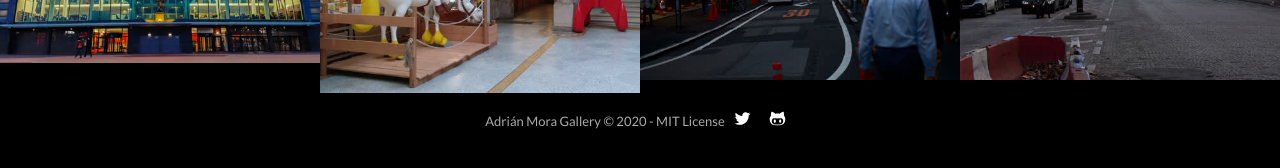
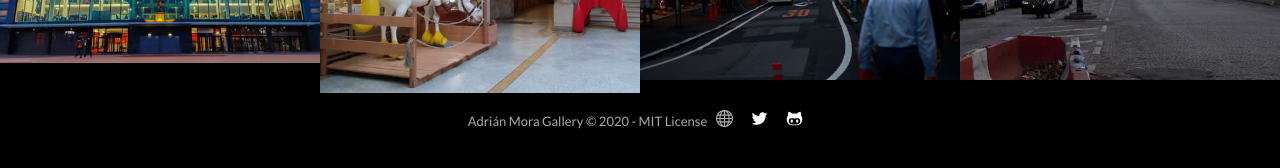
Before and after one commit to leakspin/gallery, a Jekyll site: the page built from index.html, in a window 1280 px wide. Shown: the part 218-386 px from the top of the page. Built offline with Jekyll 4.4.1, drawn with Linux system fonts in a browser that asks for light colours.

Commit message:
added global site

```diff
--- a/_config.yml
+++ b/_config.yml
@@ -14,10 +14,12 @@ twitter:
   card: summary
 twitch: leakspin
 github: leakspin
+site: https://adrianmora.me
 
 social:
   name: Leakspin
   links:
+    - https://adrianmora.me
     - https://twitter.com/leakspin_
     - https://github.com/leakspin
 
--- a/_includes/icons.html
+++ b/_includes/icons.html
@@ -105,7 +105,7 @@
 
 <symbol id="icon-www" viewBox="0 0 15 15">
 <title>www</title>
-<path style="fill:#030104;" d="M14.982,7C14.736,3.256,11.744,0.263,8,0.017V0H7.5H7v0.017C3.256,0.263,0.263,3.256,0.017,7H0v0.5
+<path style="fill:#acacac;" d="M14.982,7C14.736,3.256,11.744,0.263,8,0.017V0H7.5H7v0.017C3.256,0.263,0.263,3.256,0.017,7H0v0.5
 V8h0.017C0.263,11.744,3.256,14.736,7,14.982V15h0.5H8v-0.018c3.744-0.246,6.736-3.238,6.982-6.982H15V7.5V7H14.982z M4.695,1.635
 C4.212,2.277,3.811,3.082,3.519,4H2.021C2.673,2.983,3.599,2.16,4.695,1.635z M1.498,5h1.758C3.122,5.632,3.037,6.303,3.01,7H1.019
 C1.072,6.296,1.238,5.623,1.498,5z M1.019,8H3.01c0.027,0.697,0.112,1.368,0.246,2H1.498C1.238,9.377,1.072,8.704,1.019,8z
--- a/_includes/social-links.html
+++ b/_includes/social-links.html
@@ -1,4 +1,10 @@
 <div class="social-links">
+    {% if site.site %}
+        <a class="link" data-title="{{ site.site }}" href="{{ site.site }}" target="_blank">
+            <svg class="icon icon-www"><use xlink:href="#icon-www"></use></svg>
+        </a>
+    {% endif %}
+
     {% if site.facebook %}
         <a class="link" data-title="facebook.com/{{ site.facebook }}" href="http://facebook.com/{{ site.facebook }}" target="_blank">
             <svg class="icon icon-facebook"><use xlink:href="#icon-facebook"></use></svg>
```
